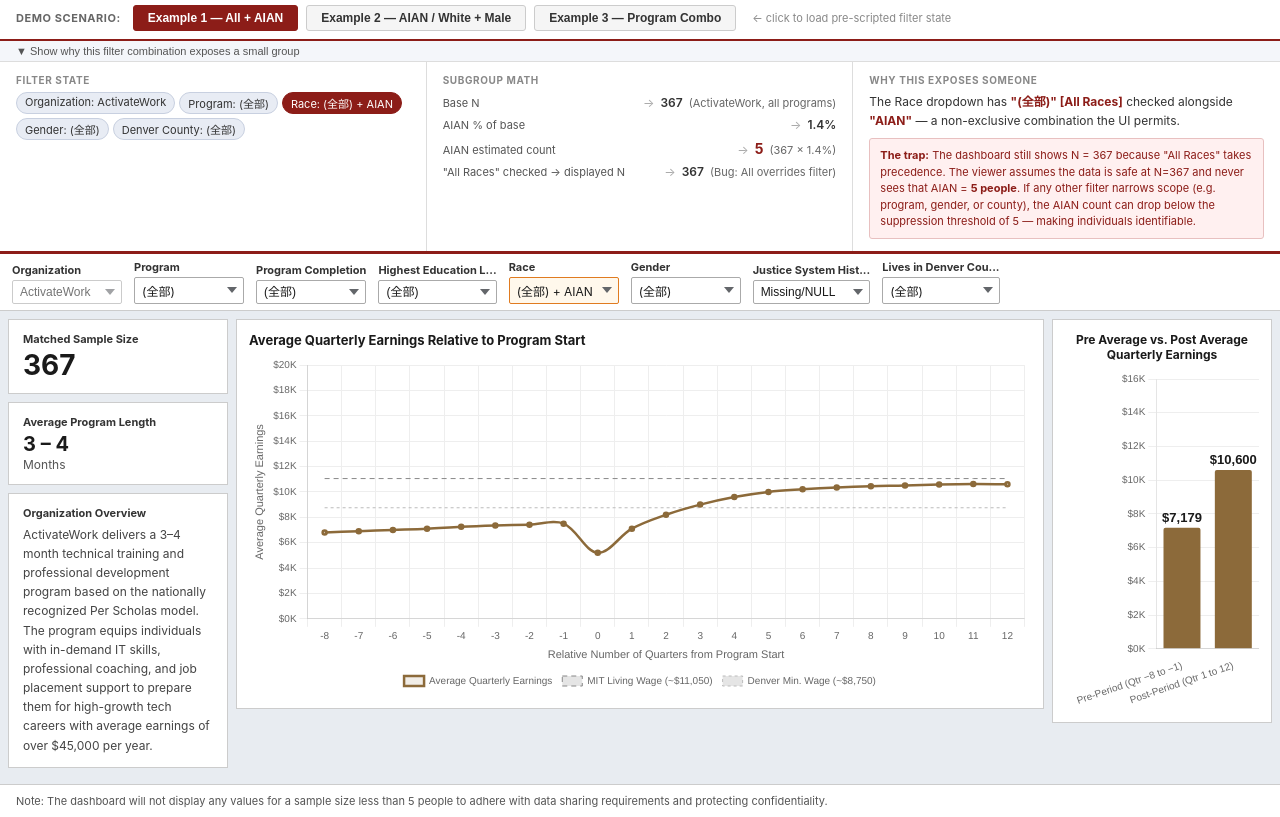
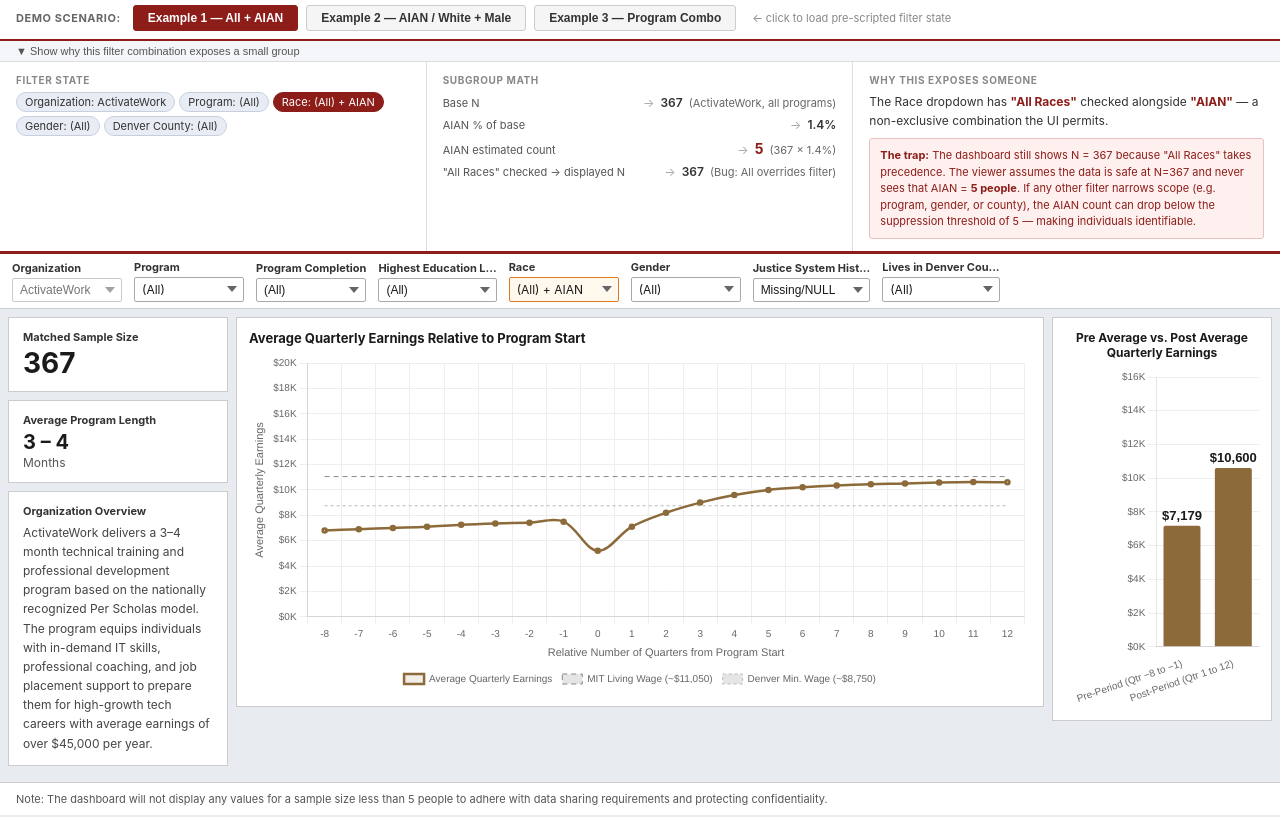
Before and after one commit to georgetown-mdi/noise-infusion-dashboard, a website: page colorado/index.html in a window 1280 px wide. Shown: the part 116-933 px from the top of the page. Drawn offline with nearby package versions, Linux system fonts and the light colour scheme.

Commit message:
Fix: replace all Japanese (全部) labels with English (All)
Co-Authored-By: Claude Sonnet 4.6 <noreply@anthropic.com>

```diff
--- a/colorado/index.html
+++ b/colorado/index.html
@@ -276,40 +276,40 @@ body {
   <div class="filter-cell">
     <span class="filter-label">Program</span>
     <div class="ms-wrapper" id="progWrapper">
-      <div class="ms-display" id="progDisplay" tabindex="0">(全部)</div>
+      <div class="ms-display" id="progDisplay" tabindex="0">(All)</div>
       <div class="ms-panel" id="progPanel"></div>
     </div>
   </div>
   <div class="filter-cell">
     <span class="filter-label">Program Completion</span>
-    <select class="filter-select"><option>(全部)</option></select>
+    <select class="filter-select"><option>(All)</option></select>
   </div>
   <div class="filter-cell">
     <span class="filter-label">Highest Education L...</span>
-    <select class="filter-select"><option>(全部)</option></select>
+    <select class="filter-select"><option>(All)</option></select>
   </div>
   <div class="filter-cell">
     <span class="filter-label">Race</span>
     <div class="ms-wrapper" id="raceWrapper">
-      <div class="ms-display" id="raceDisplay" tabindex="0">(全部)</div>
+      <div class="ms-display" id="raceDisplay" tabindex="0">(All)</div>
       <div class="ms-panel" id="racePanel"></div>
     </div>
   </div>
   <div class="filter-cell">
     <span class="filter-label">Gender</span>
     <div class="ms-wrapper" id="genderWrapper">
-      <div class="ms-display" id="genderDisplay" tabindex="0">(全部)</div>
+      <div class="ms-display" id="genderDisplay" tabindex="0">(All)</div>
       <div class="ms-panel" id="genderPanel"></div>
     </div>
   </div>
   <div class="filter-cell">
     <span class="filter-label">Justice System Hist...</span>
-    <select class="filter-select"><option>Missing/NULL</option><option>(全部)</option></select>
+    <select class="filter-select"><option>Missing/NULL</option><option>(All)</option></select>
   </div>
   <div class="filter-cell">
     <span class="filter-label">Lives in Denver Cou...</span>
     <div class="ms-wrapper" id="countyWrapper">
-      <div class="ms-display" id="countyDisplay" tabindex="0">(全部)</div>
+      <div class="ms-display" id="countyDisplay" tabindex="0">(All)</div>
       <div class="ms-panel" id="countyPanel"></div>
     </div>
   </div>
@@ -376,17 +376,17 @@ body {
   // ── Example definitions ──────────────────────────────────────────────────
   const examples = {
     1: {
-      progSel:     ['(全部)'],
-      raceSel:     ['(全部)', 'AIAN'],       // non-exclusive: All + AIAN both checked
-      genderSel:   ['(全部)'],
+      progSel:     ['(All)'],
+      raceSel:     ['(All)', 'AIAN'],       // non-exclusive: All + AIAN both checked
+      genderSel:   ['(All)'],
       countyDenver: false,
       exposure: {
         filterDesc: [
           { label: 'Organization', value: 'ActivateWork' },
-          { label: 'Program',      value: '(全部)' },
-          { label: 'Race',         value: '(全部) + AIAN', flag: true },
-          { label: 'Gender',       value: '(全部)' },
-          { label: 'Denver County', value: '(全部)' },
+          { label: 'Program',      value: '(All)' },
+          { label: 'Race',         value: '(All) + AIAN', flag: true },
+          { label: 'Gender',       value: '(All)' },
+          { label: 'Denver County', value: '(All)' },
         ],
         math: [
           { expr: 'Base N',                    result: '367',  note: 'ActivateWork, all programs' },
@@ -394,7 +394,7 @@ body {
           { expr: 'AIAN estimated count',      result: '5',    note: '367 × 1.4%', danger: true },
           { expr: '"All Races" checked → displayed N', result: '367', note: 'Bug: All overrides filter' },
         ],
-        why: `The Race dropdown has <strong>"(全部)" [All Races]</strong> checked alongside
+        why: `The Race dropdown has <strong>"All Races"</strong> checked alongside
               <strong>"AIAN"</strong> — a non-exclusive combination the UI permits.
               <div class="id-box">
                 <strong>The trap:</strong> The dashboard still shows N = 367 because "All Races" takes
@@ -413,10 +413,10 @@ body {
       exposure: {
         filterDesc: [
           { label: 'Organization', value: 'ActivateWork' },
-          { label: 'Program',      value: '(全部)' },
+          { label: 'Program',      value: '(All)' },
           { label: 'Race',         value: 'AIAN + White', flag: true },
           { label: 'Gender',       value: 'Male', flag: true },
-          { label: 'Denver County', value: '(全部)' },
+          { label: 'Denver County', value: '(All)' },
         ],
         math: [
           { expr: 'AIAN + White share',         result: '19.9%', note: '1.4% + 18.5%' },
@@ -444,8 +444,8 @@ body {
           { label: 'Organization', value: 'ActivateWork' },
           { label: 'Program',      value: 'AWS re/Start + Desktop Support', flag: true },
           { label: 'Race',         value: 'Hispanic or Latino', flag: true },
-          { label: 'Gender',       value: '(全部)' },
-          { label: 'Denver County', value: '(全部)' },
+          { label: 'Gender',       value: '(All)' },
+          { label: 'Denver County', value: '(All)' },
         ],
         math: [
           { expr: 'AWS re/Start (N=18), Hispanic', result: '1',  note: '18 × 5.6%', danger: true },
@@ -501,9 +501,9 @@ body {
   function refreshDisplay(displayEl, checked, allLabel) {
     const specific = checked.filter(v => v !== allLabel);
     if (checked.includes(allLabel)) {
-      displayEl.textContent = specific.length ? `(全部) + ${specific.join(', ')}` : '(全部)';
+      displayEl.textContent = specific.length ? `(All) + ${specific.join(', ')}` : '(All)';
     } else if (specific.length === 0) {
-      displayEl.textContent = '(全部)';
+      displayEl.textContent = '(All)';
     } else {
       displayEl.textContent = specific.join(', ');
     }
@@ -535,17 +535,17 @@ body {
   }
 
   function applyStateToUI() {
-    setPanel('progPanel',   state.progSel,   '(全部)');
-    setPanel('racePanel',   state.raceSel,   '(全部)');
-    setPanel('genderPanel', state.genderSel, '(全部)');
-    setPanel('countyPanel', state.countyDenver ? ['Yes (Denver Co.)'] : ['(全部)'], '(全部)');
-    refreshDisplay(document.getElementById('progDisplay'),   state.progSel,   '(全部)');
-    refreshDisplay(document.getElementById('raceDisplay'),   state.raceSel,   '(全部)');
-    refreshDisplay(document.getElementById('genderDisplay'), state.genderSel, '(全部)');
-    refreshDisplay(document.getElementById('countyDisplay'), state.countyDenver ? ['Yes (Denver Co.)'] : ['(全部)'], '(全部)');
-    markNonExclusive(document.getElementById('progPanel'),   '(全部)');
-    markNonExclusive(document.getElementById('racePanel'),   '(全部)');
-    markNonExclusive(document.getElementById('genderPanel'), '(全部)');
+    setPanel('progPanel',   state.progSel,   '(All)');
+    setPanel('racePanel',   state.raceSel,   '(All)');
+    setPanel('genderPanel', state.genderSel, '(All)');
+    setPanel('countyPanel', state.countyDenver ? ['Yes (Denver Co.)'] : ['(All)'], '(All)');
+    refreshDisplay(document.getElementById('progDisplay'),   state.progSel,   '(All)');
+    refreshDisplay(document.getElementById('raceDisplay'),   state.raceSel,   '(All)');
+    refreshDisplay(document.getElementById('genderDisplay'), state.genderSel, '(All)');
+    refreshDisplay(document.getElementById('countyDisplay'), state.countyDenver ? ['Yes (Denver Co.)'] : ['(All)'], '(All)');
+    markNonExclusive(document.getElementById('progPanel'),   '(All)');
+    markNonExclusive(document.getElementById('racePanel'),   '(All)');
+    markNonExclusive(document.getElementById('genderPanel'), '(All)');
   }
 
   function setPanel(panelId, selected, allLabel) {
@@ -726,13 +726,13 @@ body {
 
   // ── Main render ──────────────────────────────────────────────────────────
   function render() {
-    const includesAllProg   = state.progSel.includes('(全部)');
-    const includesAllRace   = state.raceSel.includes('(全部)');
-    const includesAllGender = state.genderSel.includes('(全部)');
+    const includesAllProg   = state.progSel.includes('(All)');
+    const includesAllRace   = state.raceSel.includes('(All)');
+    const includesAllGender = state.genderSel.includes('(All)');
 
-    const effectiveProg   = state.progSel.filter(p => p !== '(全部)');
-    const effectiveRace   = includesAllRace   ? [] : state.raceSel.filter(r => r !== '(全部)');
-    const effectiveGender = includesAllGender ? [] : state.genderSel.filter(g => g !== '(全部)');
+    const effectiveProg   = state.progSel.filter(p => p !== '(All)');
+    const effectiveRace   = includesAllRace   ? [] : state.raceSel.filter(r => r !== '(All)');
+    const effectiveGender = includesAllGender ? [] : state.genderSel.filter(g => g !== '(All)');
 
     const profile = SD.coData.getProfile(effectiveProg, includesAllProg || !state.progSel.length);
 
@@ -761,10 +761,10 @@ body {
   }
 
   // ── Init ─────────────────────────────────────────────────────────────────
-  buildPanel(document.getElementById('progPanel'),   SD.coData.programList.filter(p => p !== 'All'), 'progSel',    '(全部)');
-  buildPanel(document.getElementById('racePanel'),   SD.coData.raceList,                              'raceSel',    '(全部)');
-  buildPanel(document.getElementById('genderPanel'), SD.coData.genderList,                            'genderSel',  '(全部)');
-  buildPanel(document.getElementById('countyPanel'), ['Yes (Denver Co.)'],                             'countyDenver_sel', '(全部)');
+  buildPanel(document.getElementById('progPanel'),   SD.coData.programList.filter(p => p !== 'All'), 'progSel',    '(All)');
+  buildPanel(document.getElementById('racePanel'),   SD.coData.raceList,                              'raceSel',    '(All)');
+  buildPanel(document.getElementById('genderPanel'), SD.coData.genderList,                            'genderSel',  '(All)');
+  buildPanel(document.getElementById('countyPanel'), ['Yes (Denver Co.)'],                             'countyDenver_sel', '(All)');
 
   setupToggle(document.getElementById('progDisplay'),   document.getElementById('progPanel'));
   setupToggle(document.getElementById('raceDisplay'),   document.getElementById('racePanel'));
@@ -775,8 +775,8 @@ body {
   document.getElementById('countyPanel').querySelectorAll('input').forEach(cb => {
     cb.addEventListener('change', () => {
       const checked = Array.from(document.getElementById('countyPanel').querySelectorAll('input:checked')).map(e => e.value);
-      state.countyDenver = checked.includes('Yes (Denver Co.)') && !checked.includes('(全部)');
-      refreshDisplay(document.getElementById('countyDisplay'), checked, '(全部)');
+      state.countyDenver = checked.includes('Yes (Denver Co.)') && !checked.includes('(All)');
+      refreshDisplay(document.getElementById('countyDisplay'), checked, '(All)');
       render();
     });
   });
```
